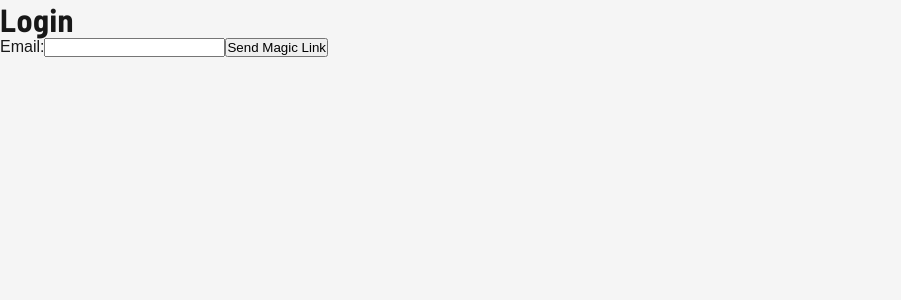
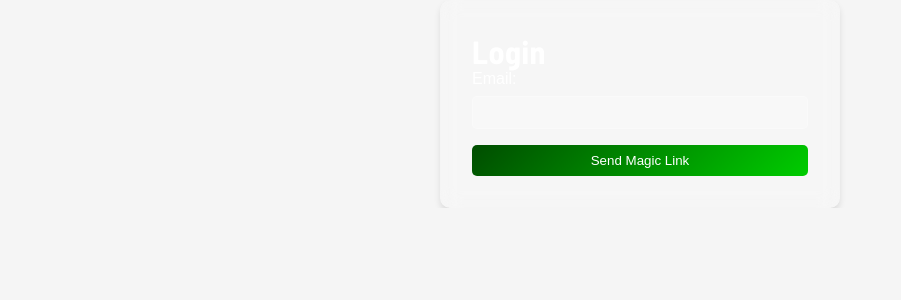
Before and after one commit to chengivan2/tripmate, a Next.js app: page /login in a window 1280 px wide. Shown: the top 300 px of the page, without its empty margins (0-901 px from the left). Built offline with nearby package versions, Linux system fonts and the light colour scheme; no server answers; a web font is replaced by a local one.

Commit message:
Referenced submit button using its id in login CSS file

```diff
--- a/src/app/login/page.module.css
+++ b/src/app/login/login.css
@@ -32,7 +32,7 @@
   color: white;
 }
 
-.login-page-login-form-submit-button {
+#login-page-login-form-submit-button {
   padding: 0.5rem;
   border: none;
   border-radius: 5px;
--- a/src/app/login/page.tsx
+++ b/src/app/login/page.tsx
@@ -2,7 +2,7 @@
 
 import { useState } from "react";
 import { supabase } from "../../../utils/supabase/supabaseClient";
-import "./page.module.css";
+import "./login.css";
 
 export default function Login() {
   const [email, setEmail] = useState<string>("");
```
